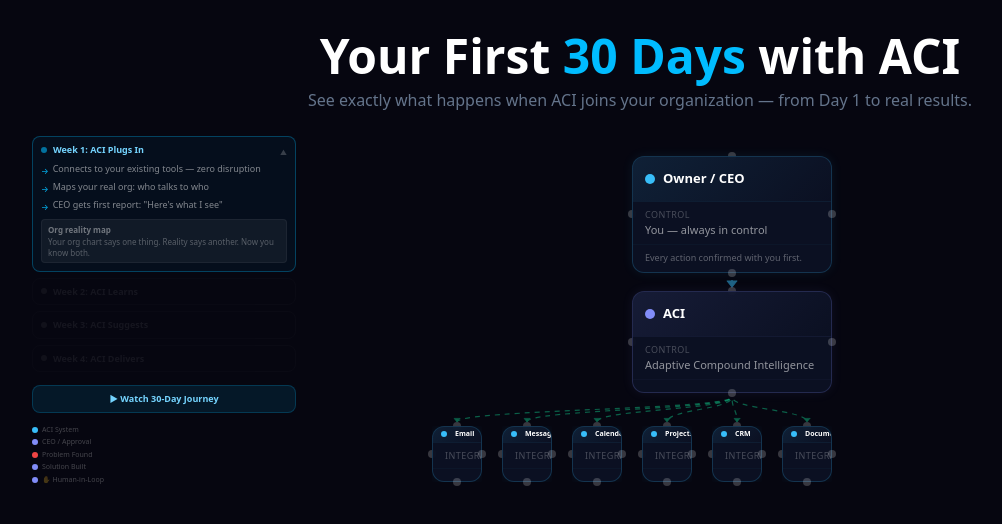
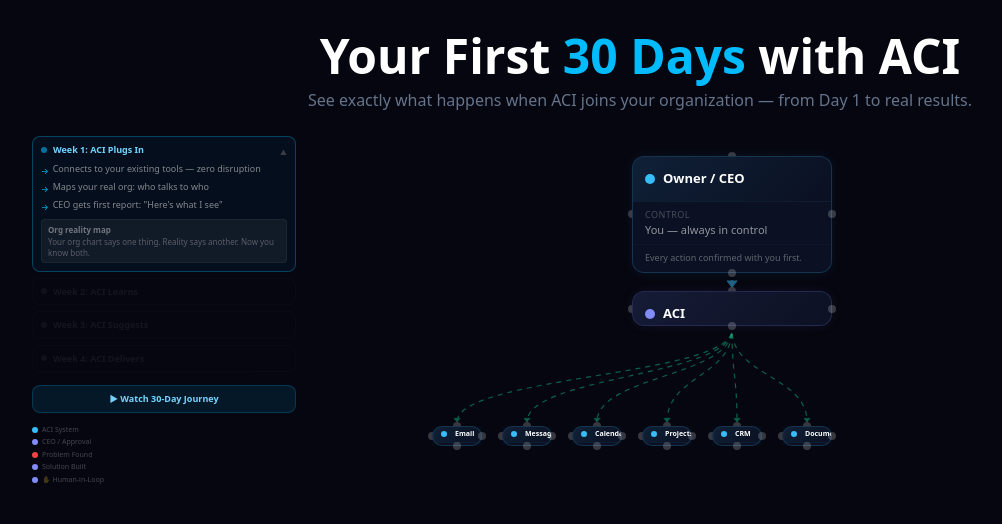
Before and after one commit to AppStudioPros/aci-works-map, a Next.js app: page / in a window 1280 px wide. Shown: the top 524 px of the page, without its empty margins (0-1002 px from the left). Built offline with nearby package versions, Linux system fonts and the light colour scheme; some icons are missing.

Commit message:
Force fixedWidth/Height on inner card

```diff
--- a/src/components/ACIMapNode.tsx
+++ b/src/components/ACIMapNode.tsx
@@ -31,7 +31,7 @@ function ACIMapNode({ data }: { data: ACINodeData }) {
 
       <div
         className="rounded-xl border overflow-hidden bg-[#0D1225]/90 backdrop-blur-sm transition-all duration-300 hover:scale-[1.03]"
-        style={{ borderColor: `${borderColor}35`, boxShadow: `0 0 12px ${borderColor}15` }}
+        style={{ ...(fixedWidth ? { width: fixedWidth, minWidth: fixedWidth, maxWidth: fixedWidth } : {}), ...(fixedHeight ? { height: fixedHeight, overflow: 'hidden' } : {}), borderColor: `${borderColor}35`, boxShadow: `0 0 12px ${borderColor}15` }}
       >
         {/* Header */}
         <div
```
